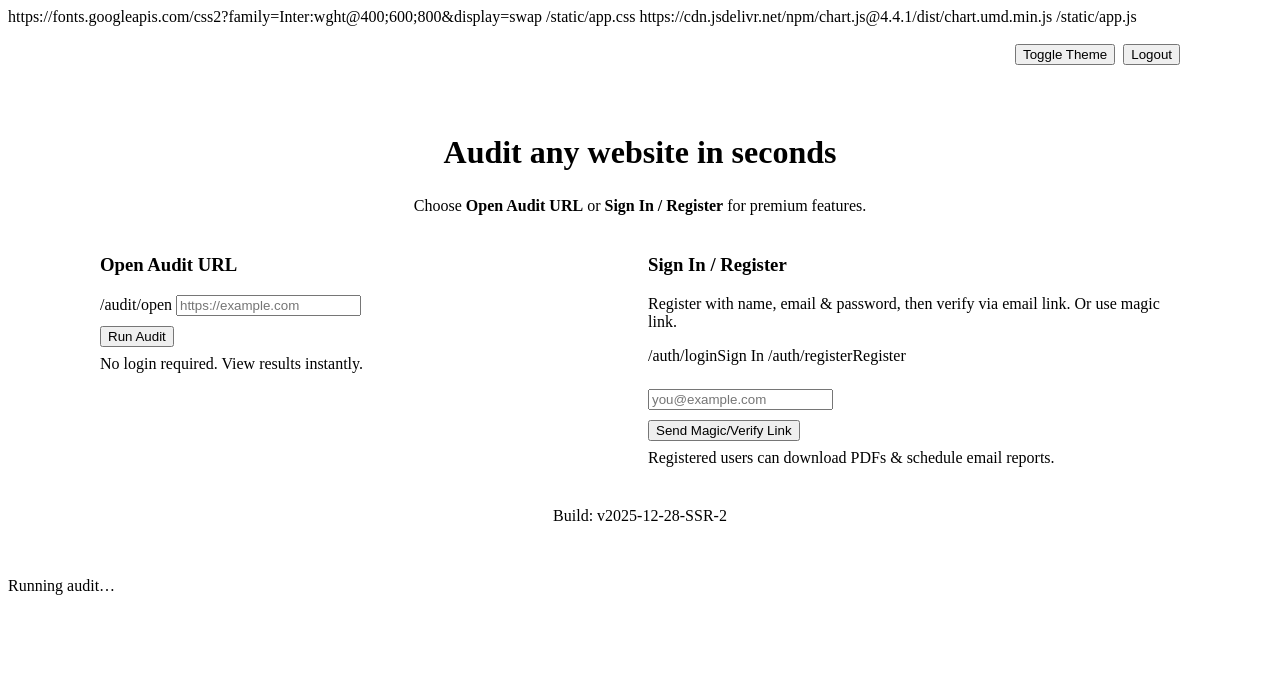
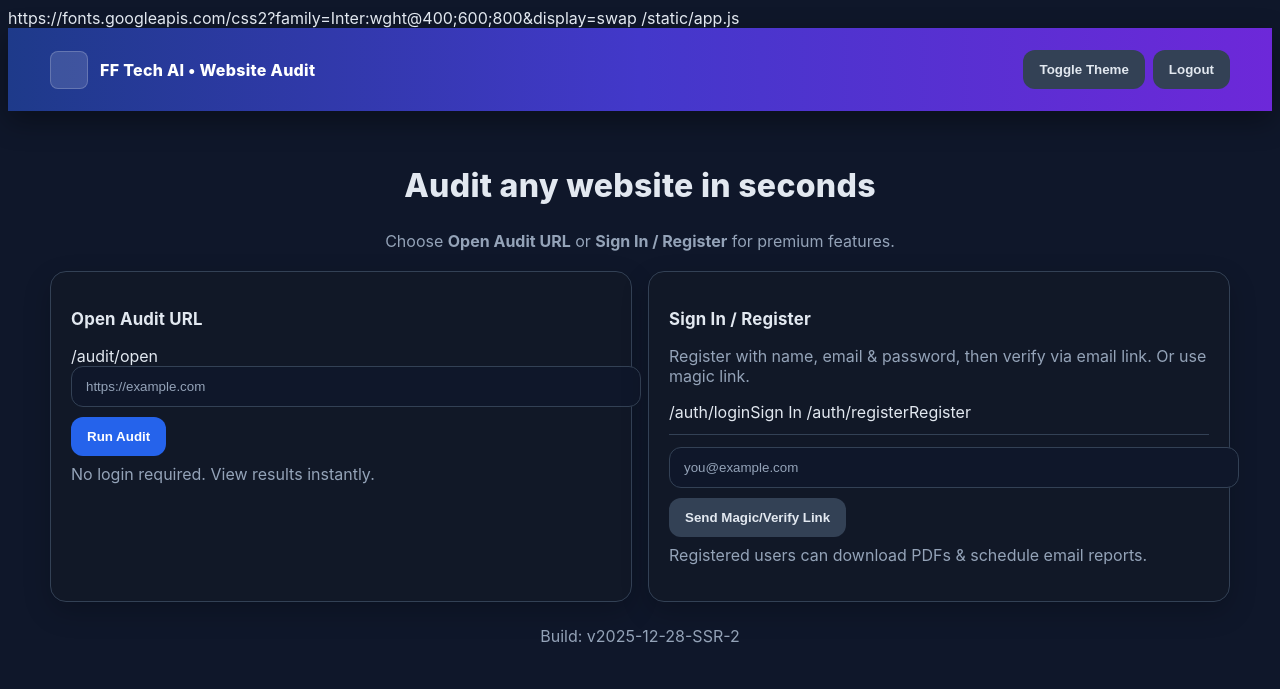
Before and after one commit to Swalehjamshaid/ThroughwebAuditforall, a FastAPI app: page / in a window 1280 px wide. Shown: the top 689 px of the page. Run offline with FastAPI, Linux system fonts and the light colour scheme; data that the repository does not hold is empty; some libraries are stand-ins or nearby versions.

Commit message:
Update base.html

```diff
--- a/fftech_audit/templates/base.html
+++ b/fftech_audit/templates/base.html
@@ -5,26 +5,30 @@
   <meta charset="utf-8">
   <title>FF Tech AI • Website Audit</title>
   <meta name="viewport" content="width=device-width, initial-scale=1" />
-  <!-- Google Fonts (Inter) -->
+  <!-- Inter font -->
   https://fonts.googleapis.com/css2?family=Inter:wght@400;600;800&display=swap
-  <!-- Your app styles -->
-  /static/app.css
-  <!-- Chart.js -->
-  https://cdn.jsdelivr.net/npm/chart.js@4.4.1/dist/chart.umd.min.js</script>
-  <!-- Your app scripts -->
+  <!-- App CSS -->
+  <link rel="stylesheet" href="/static/app.css"/cdn.jsdelivr.net/npm/chart.js@4.4.1/dist/chart.umd.min.js</script>
+  <!-- App JS -->
   /static/app.js</script>
 </head>
 <body class="font-inter bg-surface text-text">
-  <header class="header" style="padding: 18px 24px; color: #fff;">
-    <div style="display:flex;justify-content:space-between;align-items:center;max-width:1080px;margin:0 auto;">
-      <strong style="font-weight:800">FF Tech AI • Website Audit</strong>
+  <!-- Hero header -->
+  <header class="header" style="padding: 22px 24px; color: #fff;">
+    <div style="display:flex;justify-content:space-between;align-items:center;max-width:1180px;margin:0 auto;">
+      <div style="display:flex;align-items:center;gap:12px">
+        <div style="width:36px;height:36px;border-radius:8px;background:#ffffff22;border:1px solid #ffffff33"></div>
+        <strong style="font-weight:800;letter-spacing:.3px">FF Tech AI • Website Audit</strong>
+      </div>
       <div style="display:flex;gap:8px;align-items:center">
         <button class="btn-secondary" onclick="toggleTheme()">Toggle Theme</button>
         <button class="btn-secondary" onclick="logout()">Logout</button>
       </div>
     </div>
   </header>
-  <main style="padding: 24px; max-width: 1080px; margin: 0 auto;">
+
+  <!-- Content container -->
+  <main style="padding: 28px; max-width: 1180px; margin: 0 auto;">
     {% block content %}{% endblock %}
   </main>
 
```
